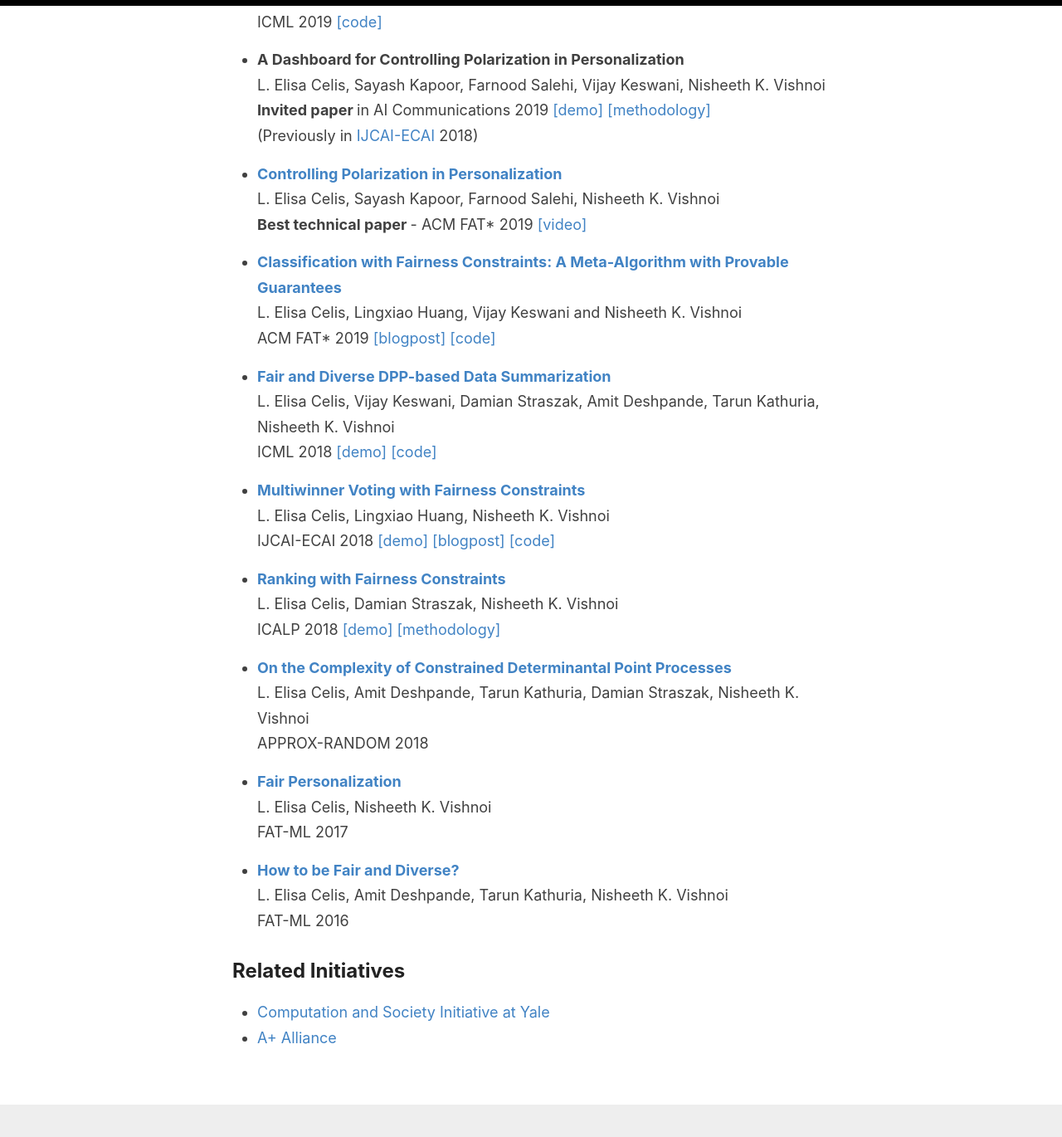
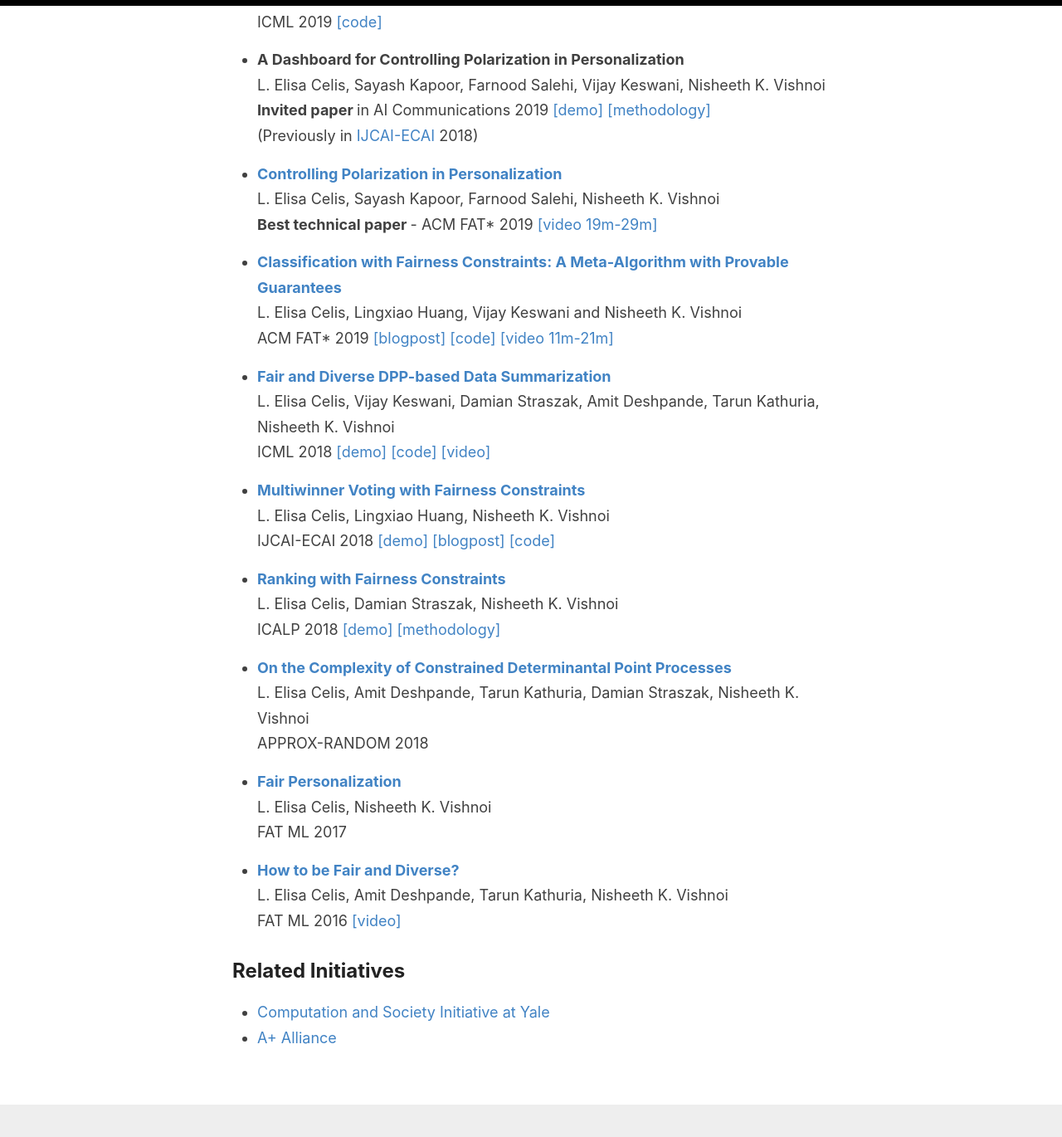
Before and after one commit to controlling-bias/controlling-bias.github.io, a Jekyll site: the page built from _posts/2020-07-23-papers.md, in a window 1280 px wide and 1400 px high, scrolled down 2338 px. Shown: the top 1370 px of the window at 83% size. Built offline with Jekyll 4.4.1, drawn with Linux system fonts in a browser that asks for light colours.

Commit message:
Update 2020-07-23-papers.md

```diff
--- a/_posts/2020-07-23-papers.md
+++ b/_posts/2020-07-23-papers.md
@@ -38,15 +38,15 @@
 
 *	[<b>Controlling Polarization in Personalization</b>](http://arxiv.org/abs/1802.08674)\\
 	L. Elisa Celis, Sayash Kapoor, Farnood Salehi, Nisheeth K. Vishnoi\\
-	<b> Best technical paper </b> - ACM FAT* 2019 [[video]](https://www.youtube.com/watch?v=Zvum0t1EYtQ)
+	<b> Best technical paper </b> - ACM FAT* 2019 [[video 19m-29m]](https://www.youtube.com/watch?v=m8MjSmtrMSg)
 
 *	[<b>Classification with Fairness Constraints: A Meta-Algorithm with Provable Guarantees</b>](https://arxiv.org/abs/1802.04023)\\
 	L. Elisa Celis, Lingxiao Huang, Vijay Keswani and Nisheeth K. Vishnoi\\
-	ACM FAT* 2019 [[blogpost]](http://cs.yale.edu/bias/blog/jekyll/update/2018/11/06/fair-classification.html) [[code]](https://github.com/vijaykeswani/FairClassification)
+	ACM FAT* 2019 [[blogpost]](http://cs.yale.edu/bias/blog/jekyll/update/2018/11/06/fair-classification.html) [[code]](https://github.com/vijaykeswani/FairClassification) [[video 11m-21m]](https://www.youtube.com/watch?v=_oue1AgiQ_g)
 
 *	[<b>Fair and Diverse DPP-based Data Summarization</b>](https://arxiv.org/abs/1802.04023)\\
 	L. Elisa Celis, Vijay Keswani, Damian Straszak, Amit Deshpande, Tarun Kathuria, Nisheeth K. Vishnoi\\
-	ICML 2018 [[demo]](https://fair-image-search.herokuapp.com/imageDiversity.php) [[code]](https://github.com/DamianStraszak/FairDiverseDPPSampling)
+	ICML 2018 [[demo]](https://fair-image-search.herokuapp.com/imageDiversity.php) [[code]](https://github.com/DamianStraszak/FairDiverseDPPSampling) [[video]](https://vimeo.com/295743995)
 
 *	[<b>Multiwinner Voting with Fairness Constraints</b>](http://arxiv.org/abs/1710.10057)\\
 	L. Elisa Celis, Lingxiao Huang, Nisheeth K. Vishnoi\\
@@ -64,8 +64,8 @@
 
 *	[<b>Fair Personalization</b>](http://arxiv.org/abs/1707.02260)\\
 	L. Elisa Celis, Nisheeth K. Vishnoi\\
-	FAT-ML 2017
+	FAT ML 2017
 
 *	[<b>How to be Fair and Diverse?</b>](https://arxiv.org/abs/1610.07183)\\
 	L. Elisa Celis, Amit Deshpande, Tarun Kathuria, Nisheeth K. Vishnoi\\
-	FAT-ML 2016
+	FAT ML 2016 [[video]](https://www.fatml.org/schedule/2016/presentation/how-be-fair-and-diverse)
```
